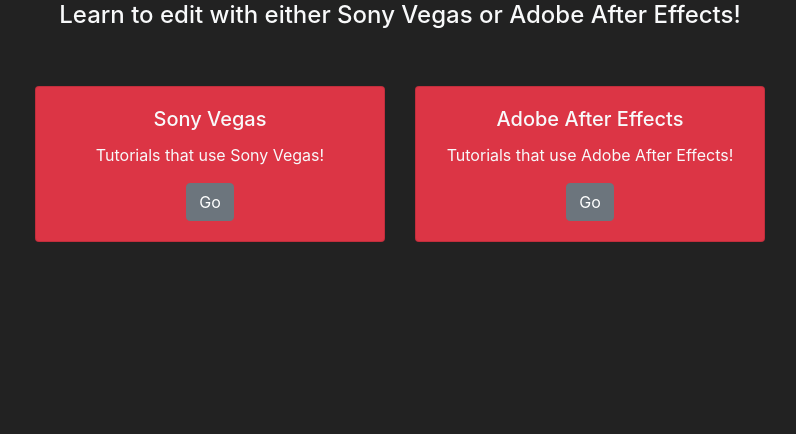
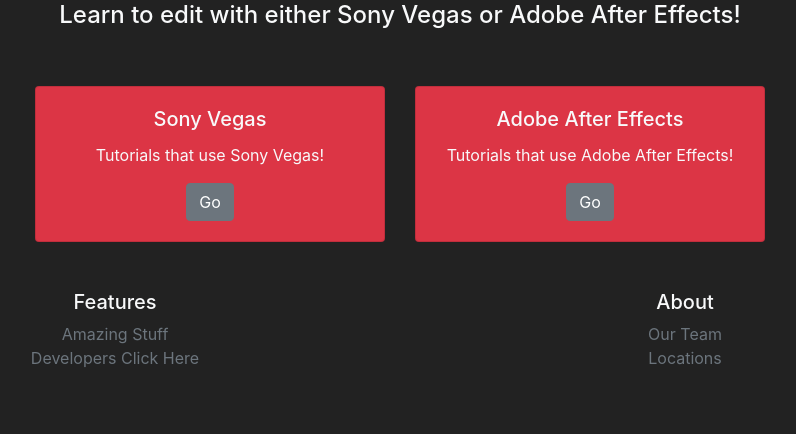
Before and after one commit to soundreaper/Editing-How-To, a Flask app: page / in a window 1280 px wide. Shown: the part 402-836 px from the top of the page, without its empty margins (240-1036 px from the left). Before the commit the page ends 644 px from the top, so only its background shows below. Run offline with Flask 2, Linux system fonts and the light colour scheme; some libraries are stand-ins or nearby versions.

Commit message:
add footer

```diff
--- a/templates/base.html
+++ b/templates/base.html
@@ -38,6 +38,9 @@
         {% block content %} {% endblock %}
     </div>
 
+    <!-- Footer -->
+    {% include 'fragments/footer.html' %}
+
     <!-- Bootstrap JS -->
     <script
         src="https://code.jquery.com/jquery-3.4.1.slim.min.js"
--- /dev/null
+++ b/templates/fragments/footer.html
@@ -0,0 +1,18 @@
+<footer class="container py-5 pt-5">
+    <div class="row text-light">
+        <div class="col-6 col-md text-center">
+            <h5>Features</h5>
+            <ul class="list-unstyled text-small">
+                <li><a class="text-muted" href="#">Amazing Stuff</a></li>
+                <li><a class="text-muted" href="#">Developers Click Here</a></li>
+            </ul>
+        </div>
+        <div class="col-6 col-md text-center">
+            <h5>About</h5>
+            <ul class="list-unstyled text-small">
+                <li><a class="text-muted" href="#">Our Team</a></li>
+                <li><a class="text-muted" href="#">Locations</a></li>
+            </ul>
+        </div>
+    </div>
+</footer>
```
